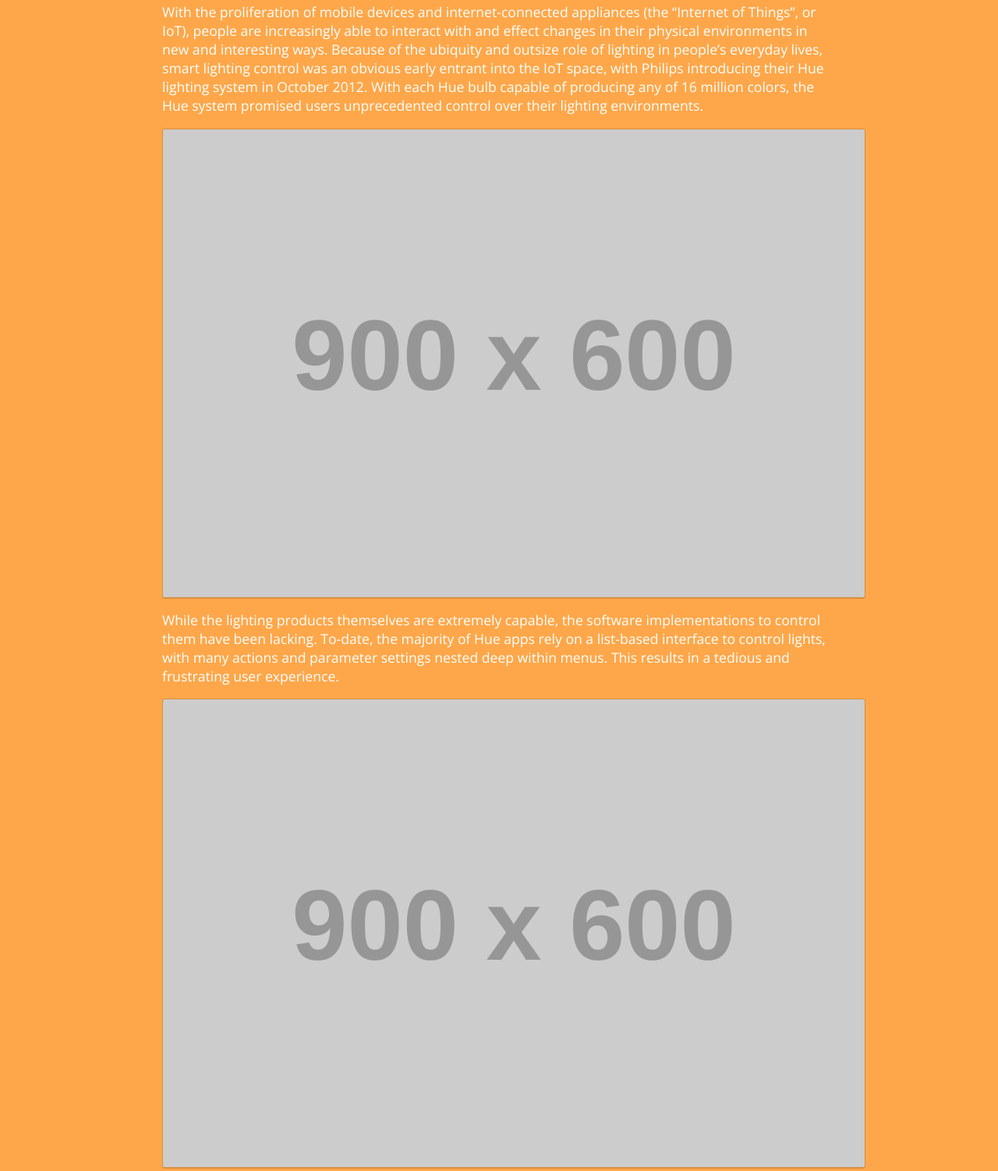
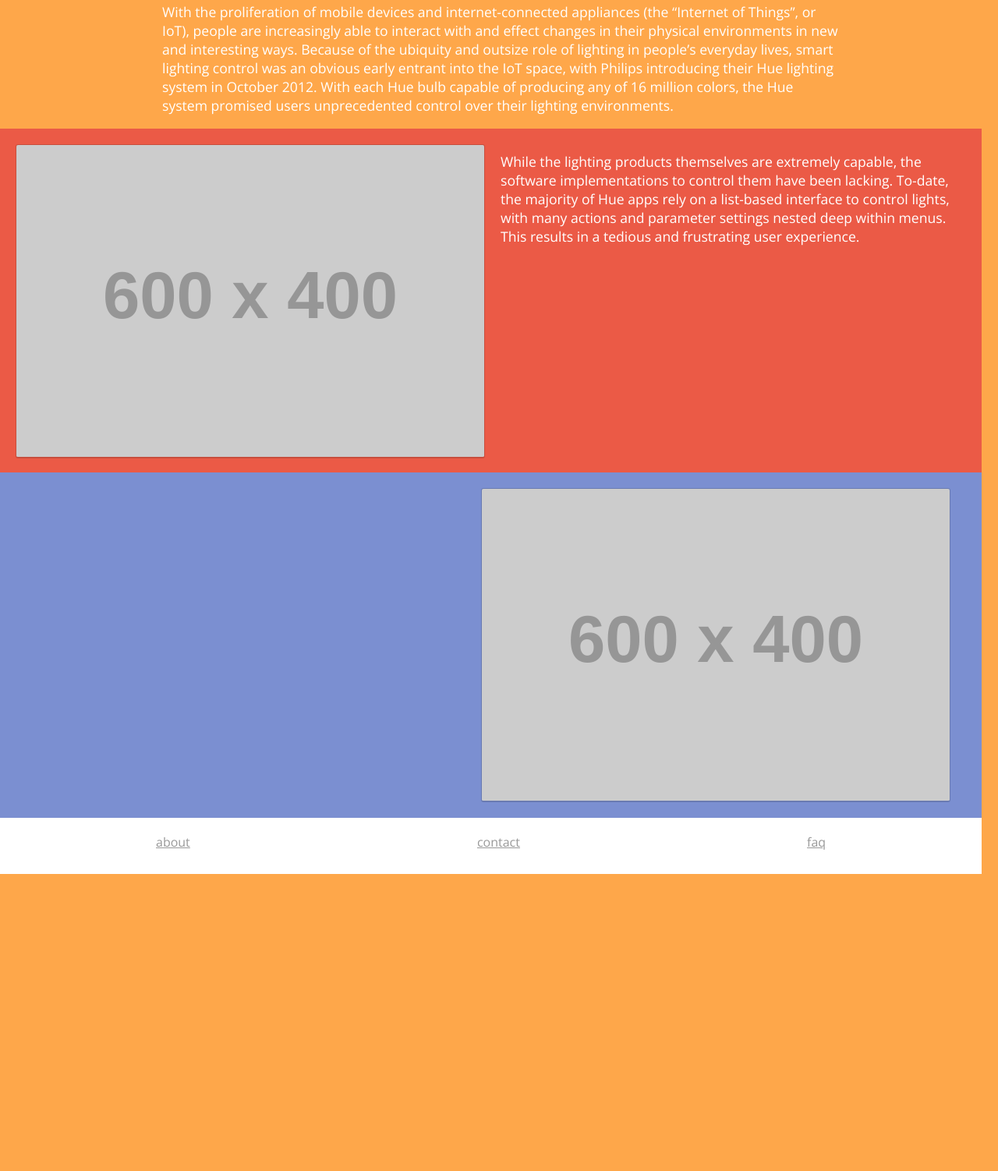
Before and after one commit to roblim/huecanvas_demo, a plain HTML site: page index.html in a window 1280 px wide. Shown: the part 1238-2740 px from the top of the page at 78% size. After the commit the page ends 2448 px from the top, so only its background shows below. Drawn offline with nearby package versions, Linux system fonts and the light colour scheme; placeholder pictures from the web are drawn by us.

Commit message:
Finish layout for demo page

```diff
--- a/css/styles.css
+++ b/css/styles.css
@@ -6,6 +6,8 @@ body {
 	font-family: 'Open Sans', sans-serif;
 	text-align: left;
 	background-color: #fea74a;
+	width: 99%;
+	height: 1870px;
 }
 
 .hero-img {
@@ -88,7 +90,7 @@ p {
 	border: 1px solid #bfbfbf;
 	border-bottom-width: 2px;
 	border-color: rgba(0,0,0,0.15);
-
+	margin-right: 20px;
 }
 
 .about {
@@ -137,6 +139,37 @@ p {
 	text-align: left;
 }
 
+.red-container {
+	display: flex;
+	background-color: #eb5a46;
+	width: 145.2%;
+	margin-left: -208px;
+	margin-bottom: -22px;
+	padding-bottom: 40px;
+	padding-top: 20px;
+	padding-left: 20px;
+	padding-right: 20px;
+	box-sizing: border-box;
+}
+.blue-container {
+	display: flex;
+	margin-top: 0px;
+	background-color: #7b8fd1;
+	width: 145.2%;
+	margin-left: -208px;
+	margin-bottom: 0px;
+	padding-bottom: 20px;
+	padding-top: 20px;
+	padding-left: 20px;
+	padding-right: 20px;
+	box-sizing: border-box;
+	justify-content: flex-end;
+}
+
+.blue-container img {
+
+}
+
 .close-btn {
 	font-size: 2em;
 	background: none;
@@ -145,3 +178,22 @@ p {
 	top: 10px;
 	left: 10px;
 }
+
+.footer {
+	display: flex;
+	justify-content: space-between;
+	align-items: center;
+	padding: 20px;
+	padding-left: 200px;
+	padding-right: 200px;
+	box-sizing: border-box;
+	background-color: white;
+	width: 145.2%;
+	margin-left: -208px;
+	padding-bottom: 30px;
+}
+
+.footer a {
+	color: #999;
+
+}
--- a/index.html
+++ b/index.html
@@ -48,7 +48,9 @@
 			colors, the Hue system promised users unprecedented control
 			over their lighting environments.
 		</p>
-		<img class="screenShot" src="https://dummyimage.com/900x600/fff/000" alt="">
+
+		<div class="red-container">
+			<img class="screenShot" src="https://dummyimage.com/600x400/fff/000" alt="">
 			<p class="about-content">
 				While the lighting products themselves are extremely
 				capable, the software implementations to control them
@@ -57,7 +59,16 @@
 				actions and parameter settings nested deep within menus.
 				This results in a tedious and frustrating user experience.
 			</p>
-		<img class="screenShot" src="https://dummyimage.com/900x600/fff/000" alt="">
+	</div>
+	<div class="blue-container">
+		<img class="screenShot" src="https://dummyimage.com/600x400/fff/000" alt="">
+		<p></p>
+	</div>
+	<div class="footer">
+		<a href="#">about</a>
+		<a href="#">contact</a>
+		<a href="#">faq</a>
+	</div>
 	</div>
 
 
```
Lines whose indentation alone changed are shown as unchanged.
